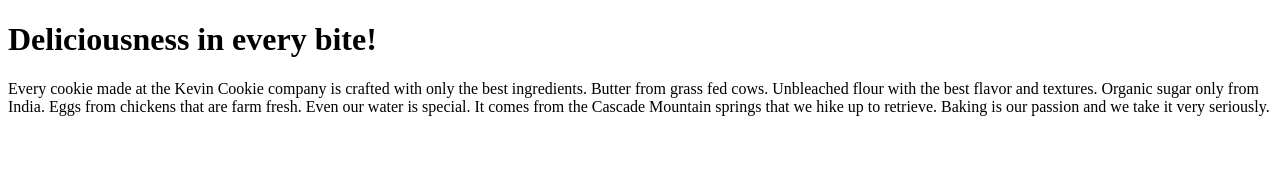
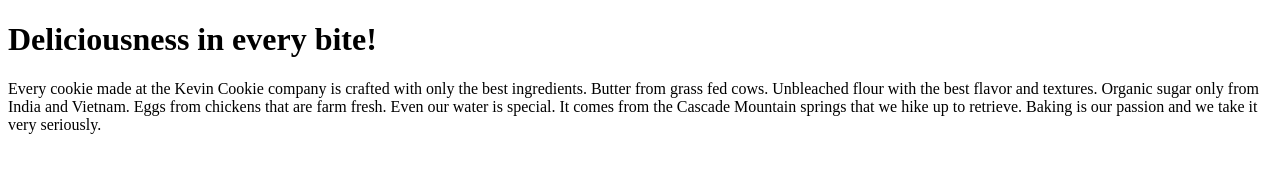
Before and after one commit to KRAMAKARMA/Git-KS, a plain HTML site: page index.htm in a window 1280 px wide. Drawn offline with Linux system fonts and the light colour scheme.

Commit message:
Update index.htm - Added Vietnam
Added Vietnam

```diff
--- a/index.htm
+++ b/index.htm
@@ -2,6 +2,6 @@
 <html>
 <body>
 <h1>Deliciousness in every bite!</h1>
-<p>Every cookie made at the Kevin Cookie company is crafted with only the best ingredients. Butter from grass fed cows. Unbleached flour with the best flavor and textures. Organic sugar only from India. Eggs from chickens that are farm fresh. Even our water is special. It comes from the Cascade Mountain springs that we hike up to retrieve. Baking is our passion and we take it very seriously.</p>
+<p>Every cookie made at the Kevin Cookie company is crafted with only the best ingredients. Butter from grass fed cows. Unbleached flour with the best flavor and textures. Organic sugar only from India and Vietnam. Eggs from chickens that are farm fresh. Even our water is special. It comes from the Cascade Mountain springs that we hike up to retrieve. Baking is our passion and we take it very seriously.</p>
 </body>
 </html>
```
